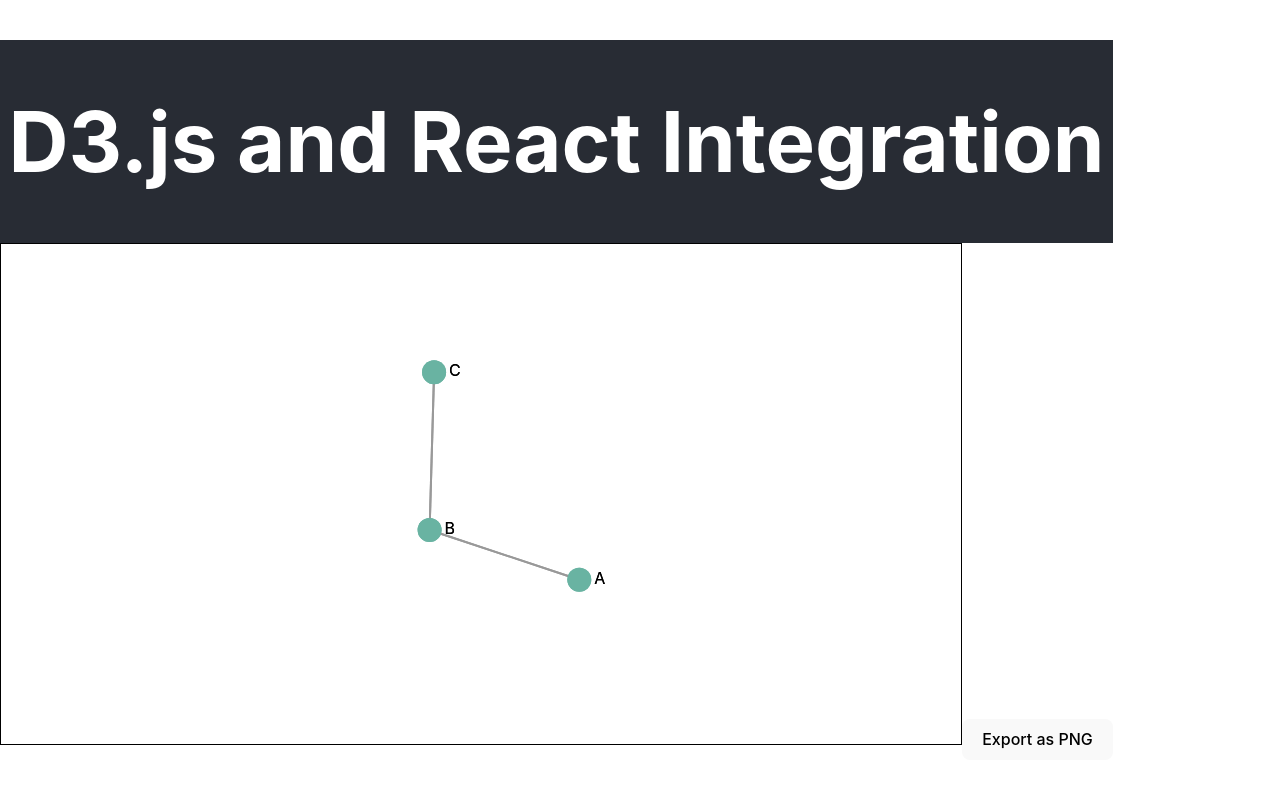
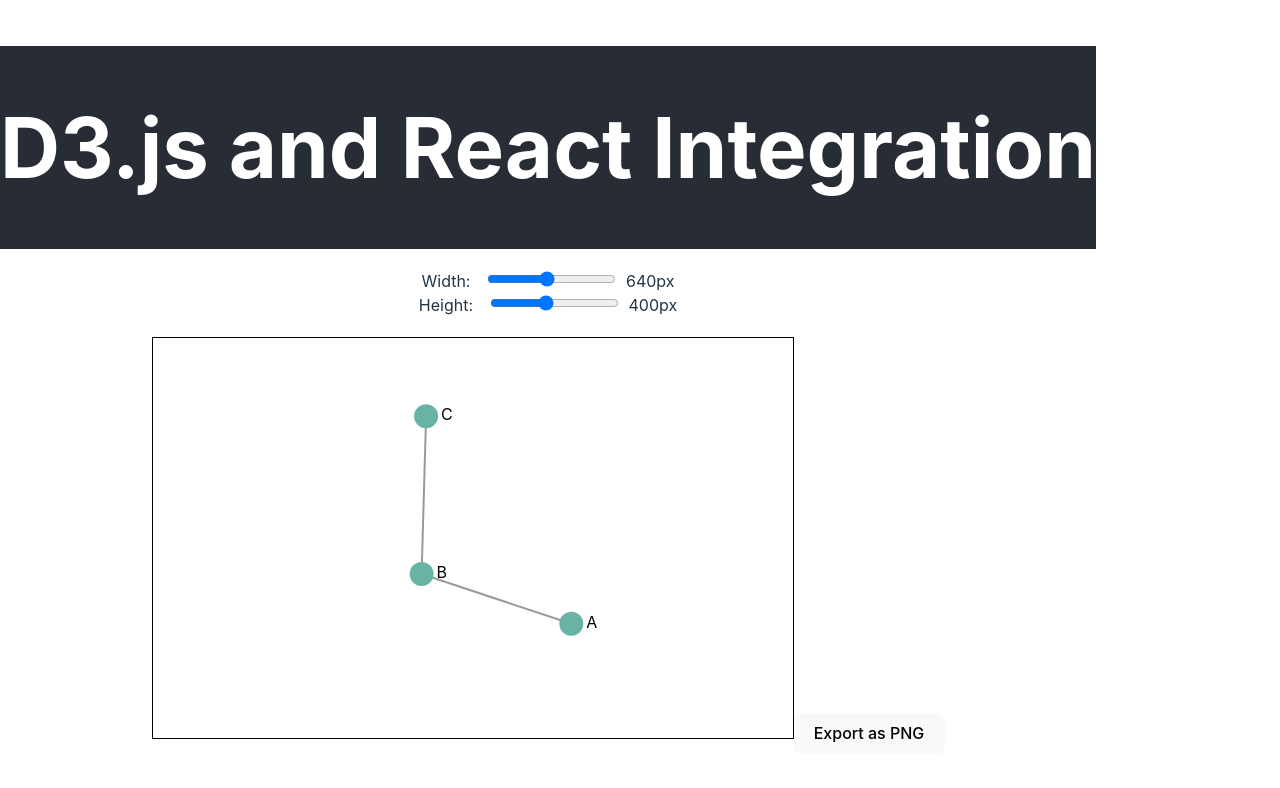
Before and after one commit to yuexex/H, a React (Vite) app in the folder my-d3-react-app/: page / in a window 1280 px wide. Shown: the top 788 px of the page. Built offline with nearby package versions, Linux system fonts and the light colour scheme.

Commit message:
added: slider

```diff
--- a/my-d3-react-app/src/App.css
+++ b/my-d3-react-app/src/App.css
@@ -1,10 +1,5 @@
 .App {
   text-align: center;
-}
-
-.App-logo {
-  height: 40vmin;
-  pointer-events: none;
 }
 
 .App-header {
@@ -18,6 +13,14 @@
   color: white;
 }
 
-.App-link {
-  color: #61dafb;
+.slider-controls {
+  margin: 20px;
 }
+
+.slider-controls label {
+  margin-right: 10px;
+}
+
+.slider-controls input {
+  margin-right: 10px;
+}
--- a/my-d3-react-app/src/App.jsx
+++ b/my-d3-react-app/src/App.jsx
@@ -1,15 +1,39 @@
-import React from "react";
-import D3Chart from "./components/D3Chart.jsx";
+import React, { useState, useEffect } from "react";
+import D3Chart from "./components/D3Chart";
+import SliderControls from "./components/SliderControls";
 import "./App.css";
 
 function App() {
+  const [width, setWidth] = useState(window.innerWidth / 2);
+  const [height, setHeight] = useState(window.innerHeight / 2);
+  const [maxWidth, setMaxWidth] = useState(window.innerWidth);
+  const [maxHeight, setMaxHeight] = useState(window.innerHeight);
+
+  useEffect(() => {
+    const handleResize = () => {
+      setMaxWidth(window.innerWidth);
+      setMaxHeight(window.innerHeight);
+    };
+
+    window.addEventListener("resize", handleResize);
+    return () => window.removeEventListener("resize", handleResize);
+  }, []);
+
   return (
     <div className="App">
       <header className="App-header">
         <h1>D3.js and React Integration</h1>
       </header>
       <main>
-        <D3Chart />
+        <SliderControls
+          width={width}
+          height={height}
+          onWidthChange={setWidth}
+          onHeightChange={setHeight}
+          maxWidth={maxWidth}
+          maxHeight={maxHeight}
+        />
+        <D3Chart width={width} height={height} />
       </main>
     </div>
   );
--- a/my-d3-react-app/src/components/D3Chart.jsx
+++ b/my-d3-react-app/src/components/D3Chart.jsx
@@ -2,14 +2,12 @@
 import * as d3 from "d3";
 import { toPng } from "html-to-image";
 
-const D3Chart = () => {
+const D3Chart = ({ width, height }) => {
   const d3Container = useRef(null);
 
   useEffect(() => {
-    if (d3Container.current) {
-      const width = 960;
-      const height = 500;
-
+    // Function to initialize the D3 chart
+    const initializeChart = () => {
       const svg = d3
         .select(d3Container.current)
         .attr("width", width)
@@ -106,8 +104,21 @@
         d.fx = null;
         d.fy = null;
       }
-    }
-  }, []);
+
+      return () => {
+        svg.selectAll("*").remove();
+        simulation.stop();
+      };
+    };
+
+    // Initialize the chart only once
+    const cleanup = initializeChart();
+
+    // Cleanup function to remove the D3 chart on component unmount
+    return () => {
+      if (cleanup) cleanup();
+    };
+  }, [width, height]); // Add width and height as dependencies
 
   const exportAsPng = () => {
     if (d3Container.current) {
--- /dev/null
+++ b/my-d3-react-app/src/components/SliderControls.jsx
@@ -0,0 +1,39 @@
+import React from "react";
+
+const SliderControls = ({
+  width,
+  height,
+  onWidthChange,
+  onHeightChange,
+  maxWidth,
+  maxHeight,
+}) => {
+  return (
+    <div className="slider-controls">
+      <div>
+        <label>Width: </label>
+        <input
+          type="range"
+          min="100"
+          max={maxWidth}
+          value={width}
+          onChange={(e) => onWidthChange(parseInt(e.target.value, 10))}
+        />
+        <span>{width}px</span>
+      </div>
+      <div>
+        <label>Height: </label>
+        <input
+          type="range"
+          min="100"
+          max={maxHeight}
+          value={height}
+          onChange={(e) => onHeightChange(parseInt(e.target.value, 10))}
+        />
+        <span>{height}px</span>
+      </div>
+    </div>
+  );
+};
+
+export default SliderControls;
```
